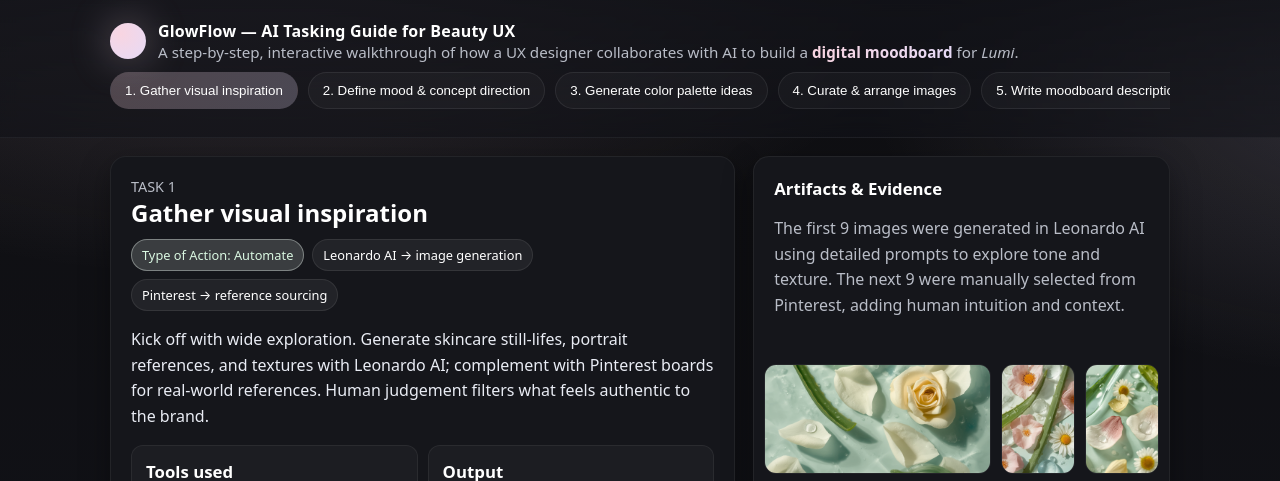
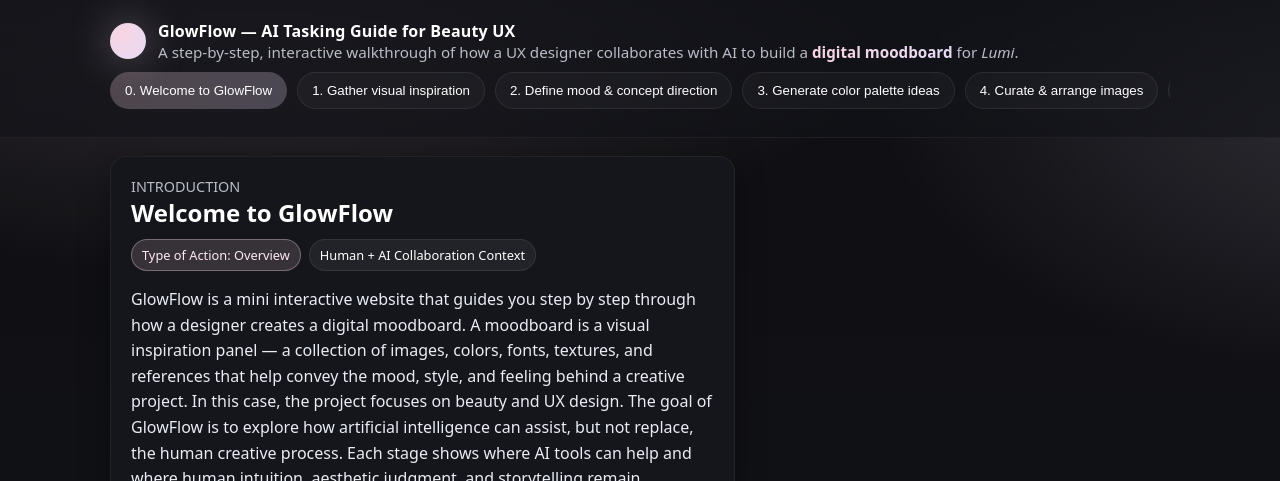
Before and after one commit to VictoriaGodinho/GlowFlow, a plain HTML site: page index.html in a window 1280 px wide. Shown: the top 481 px of the page. Drawn offline with Linux system fonts and the light colour scheme.

Commit message:
Update index.html

```diff
--- a/index.html
+++ b/index.html
@@ -134,8 +134,8 @@
     <div class="grid" id="gridLayout">
       <section class="card" aria-live="polite" id="leftCard">
         <div class="pad">
-          <div class="kicker" id="stepKicker">TASK 1</div>
-          <h2 id="stepTitle">Gather visual inspiration</h2>
+          <div class="kicker" id="stepKicker">INTRODUCTION</div>
+          <h2 id="stepTitle">Welcome to GlowFlow</h2>
           <div class="tags" id="tags"></div>
           <p id="stepDesc"></p>
           <div class="statrow" id="statsSection">
@@ -164,11 +164,25 @@
     </div>
   </main>
 
-  <!-- Lightbox -->
   <div id="lightbox" class="lightbox"><img src="" alt="Enlarged artifact"></div>
+  <script>
+    const tasks = [
+      {
+        id: 0,
+        title: "Welcome to GlowFlow",
+        kicker: "INTRODUCTION",
+        typeOfAction: "Overview",
+        aiRole: ["Human + AI Collaboration Context"],
+        description: `GlowFlow is a mini interactive website that guides you step by step through how a designer creates a digital moodboard.
 
-  <script>
-    const tasks=[
+A moodboard is a visual inspiration panel — a collection of images, colors, fonts, textures, and references that help convey the mood, style, and feeling behind a creative project.
+
+In this case, the project focuses on beauty and UX design. The goal of GlowFlow is to explore how artificial intelligence can assist, but not replace, the human creative process. Each stage shows where AI tools can help and where human intuition, aesthetic judgment, and storytelling remain essential.
+
+The guide is divided into seven tasks — from gathering visual inspiration to presenting the final moodboard. By navigating through them, you’ll see how technology and creativity come together to shape a modern design workflow.`,
+        output: "An overview of how GlowFlow works and what you’ll learn by exploring each task."
+      },
+
       {
         id:1,
         title:"Gather visual inspiration",
@@ -272,7 +286,6 @@
       document.querySelector('#evidenceHeader h3').textContent=t.evidenceTitle||'Artifacts & Evidence';
       evidenceDesc.textContent=t.evidenceDesc||'';
 
-      // Task 4, 5, and 7 special layout — one big clickable image
       if(t.id===4 || t.id===5 || t.id===7){
         gallery.style.display='block';
         const img=document.createElement('img');
@@ -291,7 +304,6 @@
         return;
       }
 
-      // Default grid layout
       gallery.style.display='grid';
       const start=galleryPage*IMAGES_PER_PAGE;
       const end=start+IMAGES_PER_PAGE;
@@ -381,6 +393,7 @@
     function loadProgress(){
       const s=Number(localStorage.getItem('glowflow_step'));
       if(!Number.isNaN(s))current=Math.min(Math.max(0,s),tasks.length-1);
+      else current=0;
     }
 
     loadProgress();render();
```
Lines whose indentation alone changed are shown as unchanged.
